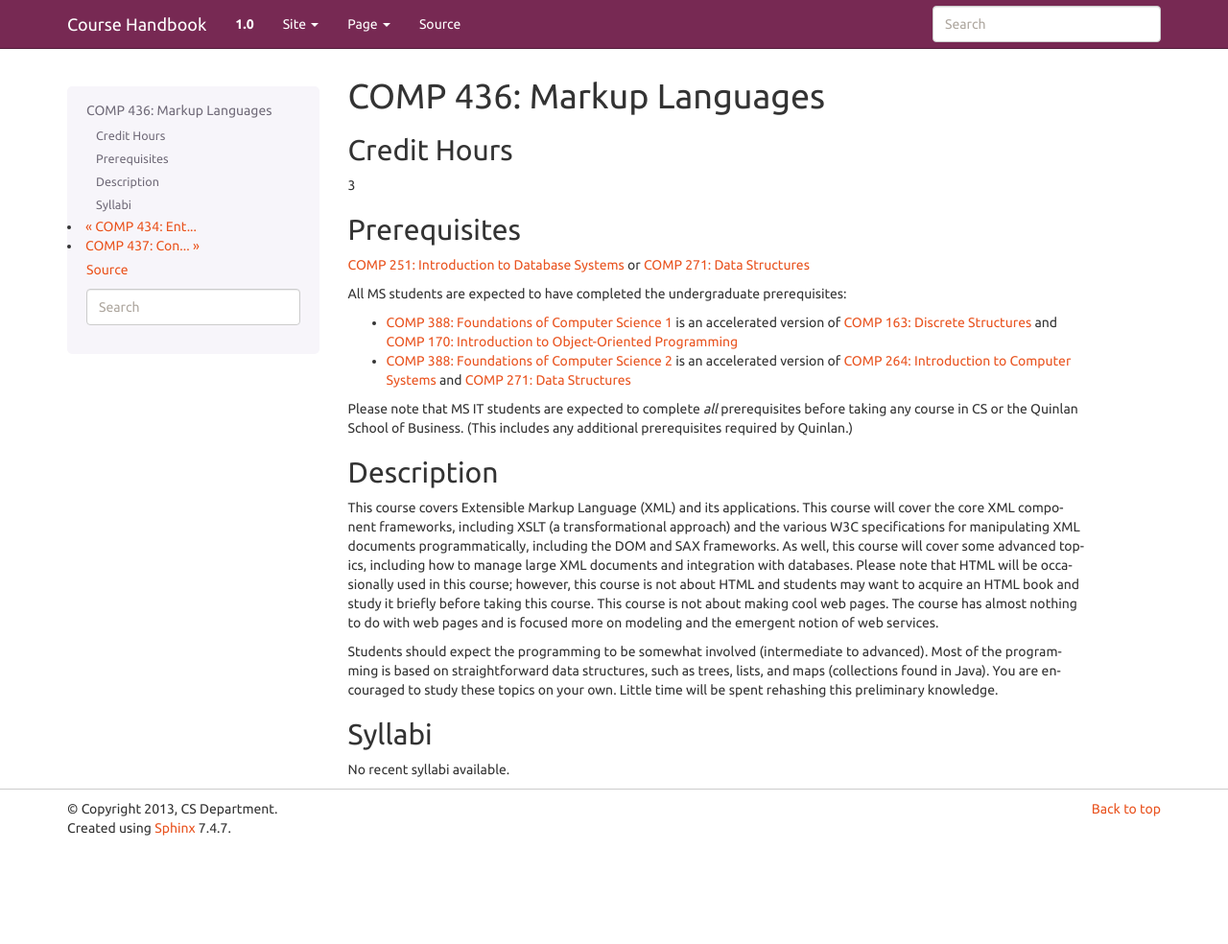
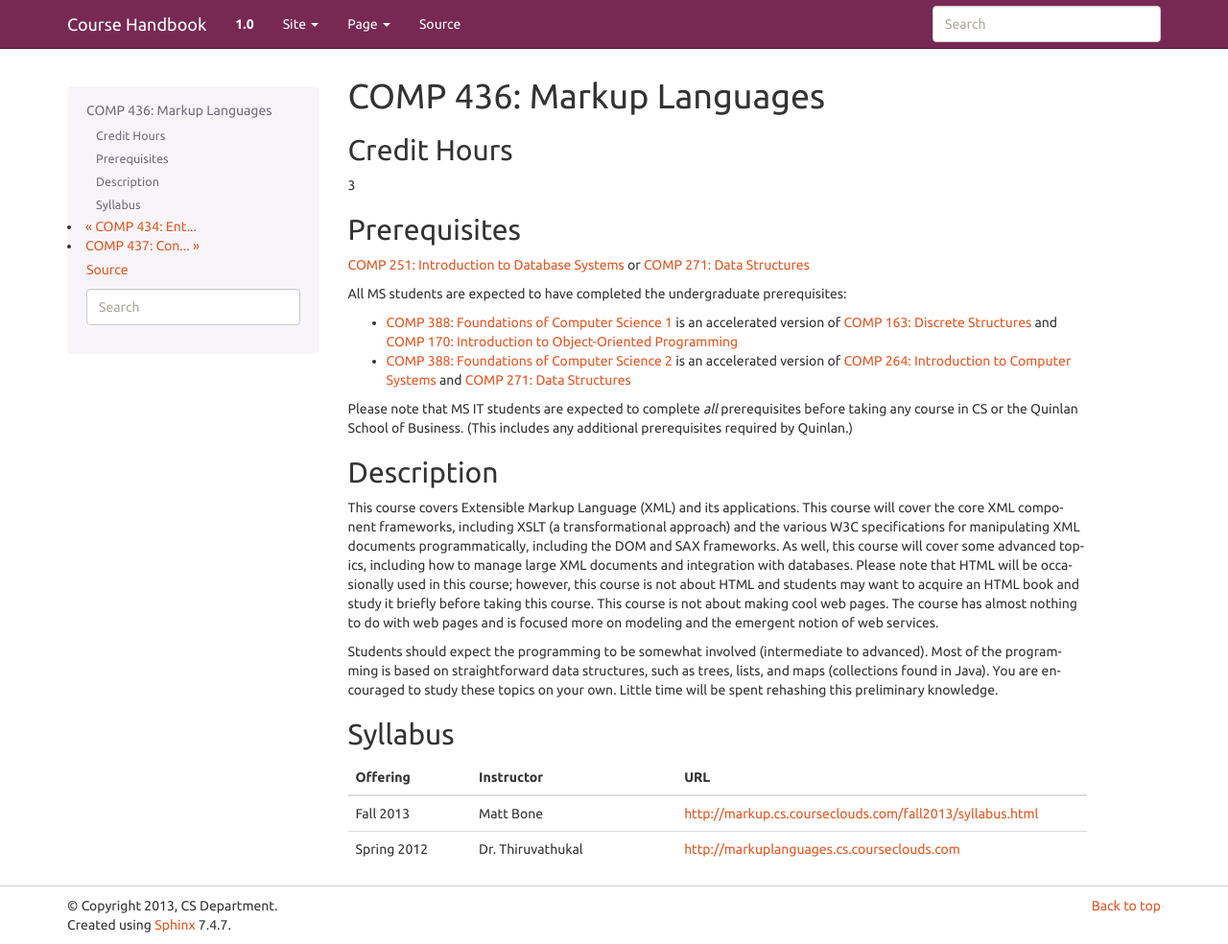
Before and after one commit to kyang5/coursedescriptions, a Sphinx documentation site: the page built from source/comp436.rst, in a window 1280 px wide and 984 px high. Shown: the whole window at 96% size. Built offline with Sphinx 7.4.7, drawn with Linux system fonts in a browser that asks for light colours.

Commit message:
added syllabus to 436

```diff
--- a/source/comp436.rst
+++ b/source/comp436.rst
@@ -34,7 +34,12 @@ structures, such as trees, lists, and maps (collections found in Java). You
 are encouraged to study these topics on your own. Little time will be spent
 rehashing this preliminary knowledge.
 
-Syllabi
-----------------------
+Syllabus
+---------------------
 
-No recent syllabi available.
+.. csv-table::
+    :header: "Offering", "Instructor", "URL"
+    :widths: 15, 25, 50
+
+	"Fall 2013", "Matt Bone", "http://markup.cs.courseclouds.com/fall2013/syllabus.html"
+    "Spring 2012", "Dr. Thiruvathukal", "http://markuplanguages.cs.courseclouds.com"
```
